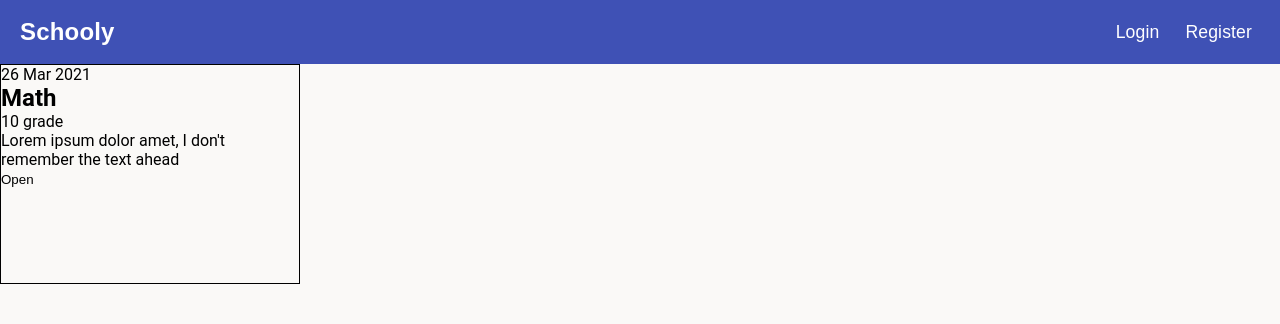
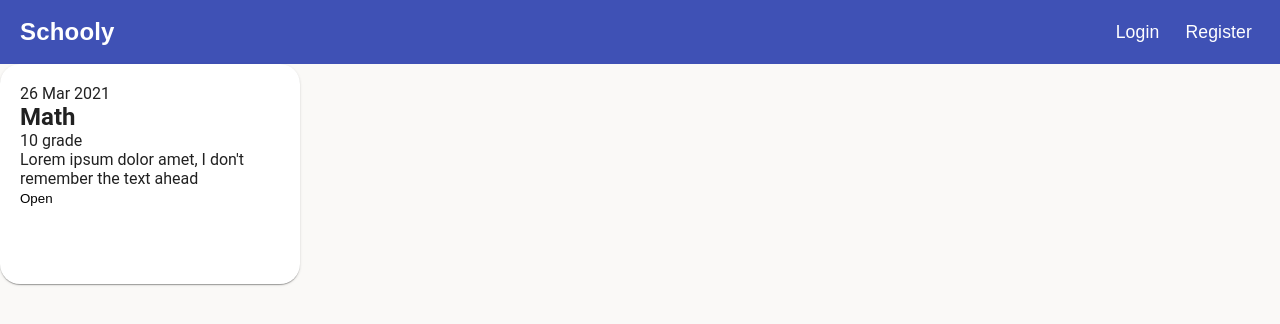
Before and after one commit to ipetrov22/schooly-v2, a React (Create React App) app in the folder client/: page / in a window 1280 px wide. Shown: the top 324 px of the page. Built offline with nearby package versions, Linux system fonts and the light colour scheme.

Commit message:
style question card

```diff
--- a/client/src/components/QuestionCard/QuestionCard.scss
+++ b/client/src/components/QuestionCard/QuestionCard.scss
@@ -1,5 +1,12 @@
 .question-card {
     width: 300px;
     height: 220px;
-    border: 1px solid black;
+    border-radius: 20px;
+    padding: 20px;
+
+    color: rgba(0, 0, 0, 0.87);
+    transition: box-shadow 300ms cubic-bezier(0.4, 0, 0.2, 1) 0ms;
+    background-color: #fff;
+    box-shadow: 0px 2px 1px -1px rgba(0, 0, 0, 0.2), 0px 1px 1px 0px rgba(0, 0, 0, 0.14),
+        0px 1px 3px 0px rgba(0, 0, 0, 0.12);
 }
```
